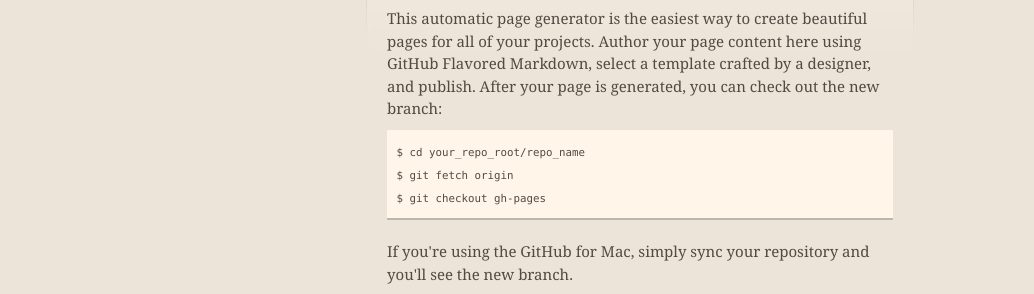
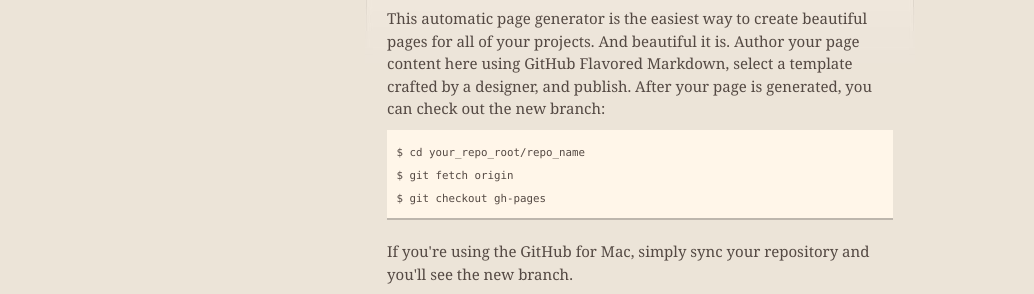
Before and after one commit to schmitt2048/try_git, a plain HTML site: page index.html in a window 1280 px wide. Shown: the part 263-557 px from the top of the page, without its empty margins (0-1034 px from the left). Drawn offline with nearby package versions, Linux system fonts and the light colour scheme.

Commit message:
Update index.html
trying out an update to see how this works.

```diff
--- a/index.html
+++ b/index.html
@@ -49,7 +49,7 @@
         <h3>
 <a name="welcome-to-github-pages" class="anchor" href="#welcome-to-github-pages"><span class="octicon octicon-link"></span></a>Welcome to GitHub Pages.</h3>
 
-<p>This automatic page generator is the easiest way to create beautiful pages for all of your projects. Author your page content here using GitHub Flavored Markdown, select a template crafted by a designer, and publish. After your page is generated, you can check out the new branch:</p>
+<p>This automatic page generator is the easiest way to create beautiful pages for all of your projects. And beautiful it is.  Author your page content here using GitHub Flavored Markdown, select a template crafted by a designer, and publish. After your page is generated, you can check out the new branch:</p>
 
 <pre><code>$ cd your_repo_root/repo_name
 $ git fetch origin
```
